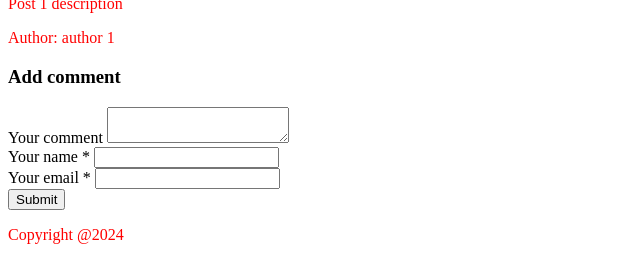
After one commit to dm-prokopenko-w/miniblog, a Django app: page /1/ in a window 1280 px wide. The commit adds this page. Shown: the part 598-858 px from the top of the page, without its empty margins (0-640 px from the left). Run offline with Django 5.2, Linux system fonts and the light colour scheme; data comes from the database, SQL or seed files in the repository; both versions use the stored data as it was after the commit.

Commit message:
add image and comments form

```diff
--- a/myblog/blog/admin.py
+++ b/myblog/blog/admin.py
@@ -1,6 +1,10 @@
 from django.contrib import admin
-from .models import Post
+from .models import Post, Comments
 
 @admin.register(Post)
 class PostAdmin(admin.ModelAdmin):
     list_display = ('title', 'author')
+
+@admin.register(Comments)
+class CommentsAdmin(admin.ModelAdmin):
+    list_display = ('name', 'post')
--- a/myblog/blog/models.py
+++ b/myblog/blog/models.py
@@ -5,6 +5,7 @@ class Post(models.Model):
     description = models.TextField('Description post')
     author = models.CharField('Name author',max_length=100)
     date = models.DateField('Data post')
+    img = models.ImageField('Images', upload_to='image/%Y')
 
     def __str__(self):
         return f'{self.title}, {self.author}'
@@ -12,3 +13,17 @@ class Post(models.Model):
     class Meta:
         verbose_name = "Post"
         verbose_name_plural = "Posts"
+
+
+class Comments(models.Model):
+    email = models.EmailField()
+    name = models.CharField('Name', max_length=50)
+    text_comments = models.TextField('Text comments', max_length=2000)
+    post = models.ForeignKey(Post, verbose_name='Posts', on_delete=models.CASCADE)
+
+    def __str__(self):
+        return f'{self.name}, {self.post}'
+
+    class Meta:
+        verbose_name = "Comment"
+        verbose_name_plural = "Comments"
--- a/myblog/blog/urls.py
+++ b/myblog/blog/urls.py
@@ -1,4 +1,5 @@
 from django.urls import path
 from .import views
 
-urlpatterns = [path('', views.PostView.as_view())]
+urlpatterns = [path('', views.PostView.as_view()),
+               path('<int:pk>/', views.PostDetail.as_view())]
--- a/myblog/blog/views.py
+++ b/myblog/blog/views.py
@@ -1,4 +1,5 @@
 from django.shortcuts import render
+from django.template.context_processors import request
 from django.views.generic.base import View
 from .models import Post
 
@@ -6,3 +7,9 @@ class PostView(View):
     def get(self, request):
         posts = Post.objects.all()
         return render(request, 'blog/blog.html', {'post_list': posts})
+
+
+class PostDetail(View):
+    def get(self, request, pk):
+       post = Post.objects.get(id=pk)
+       return render(request, 'blog/blog_detail.html', {'post': post})
--- a/myblog/myblog/settings.py
+++ b/myblog/myblog/settings.py
@@ -13,7 +13,7 @@ https://docs.djangoproject.com/en/5.1/ref/settings/
 from pathlib import Path
 import os
 
-from django.conf.global_settings import STATICFILES_DIRS
+from django.conf.global_settings import STATICFILES_DIRS, MEDIA_ROOT, MEDIA_URL
 
 # Build paths inside the project like this: BASE_DIR / 'subdir'.
 BASE_DIR = Path(__file__).resolve().parent.parent
@@ -126,3 +126,6 @@ STATICFILES_DIRS = [STATIC_DIR]
 # https://docs.djangoproject.com/en/5.1/ref/settings/#default-auto-field
 
 DEFAULT_AUTO_FIELD = 'django.db.models.BigAutoField'
+
+MEDIA_ROOT = os.path.join(BASE_DIR, 'media')
+MEDIA_URL = '/media/'
--- a/myblog/myblog/urls.py
+++ b/myblog/myblog/urls.py
@@ -16,8 +16,13 @@ Including another URLconf
 """
 from django.contrib import admin
 from django.urls import path, include
+from django.conf import settings
+from django.conf.urls.static import static
 
 urlpatterns = [
     path('admin/', admin.site.urls),
     path('', include('blog.urls'))
 ]
+
+if settings.DEBUG:
+    urlpatterns += static(settings.MEDIA_URL, document_root=settings.MEDIA_ROOT)
--- /dev/null
+++ b/myblog/templates/blog/blog_detail.html
@@ -0,0 +1,67 @@
+{% load static %}
+<html lang="en" xmlns="http://www.w3.org/1999/html">
+<head>
+    <title>My blog</title>
+    <meta http-equiv="Content-type" content="text/html; charset=utf-8" />
+    <link rel="stylesheet" href="{% static 'css/style.css'%}" type="text/css" media="all" />
+
+    <link rel="shortcut icon" href="css/images/favicon.ico" />
+
+</head>
+<body>
+<div class="shell">
+  <div class="border">
+
+    <div id="navigation">
+        <ul>
+          <li><a href="/" class="active">Main</a></li>
+          <li><a href="/admin" class="active">Admin panel</a></li>
+        </ul>
+    </div>
+
+    <div id="main">
+      <div id="content" class="left">
+        <div class="projects">
+          <h3>{{ post.title }}</h3>
+            <p align="center">
+                <img src=" post.img.url" width="50%" />
+            </p>
+              <div class="item">
+                  <div class="text left">
+                      <p>{{ post.description }}</p>
+                      <p>Author: {{ post.author }}</p>
+                  </div>
+                  <div class="cl"></div>
+              </div>
+            </div>
+        </div>
+        <div class="form-comment">
+            <h3>Add comment</h3>
+            <div>
+                <form action="#" method="post">
+                    <div>
+                        <label> Your comment </label>
+                        <textarea name="text_comments"></textarea>
+                    </div>
+                    <div>
+                        <label> Your name * </label>
+                        <input type="text" name="name">
+                    </div>
+                    <div>
+                        <label> Your email * </label>
+                        <input type="email" name="email">
+                    </div>
+                    <div>
+                        <input type="submit">
+                    </div>
+                </form>
+            </div>
+        </div>
+        <div class="cl"></div>
+    </div>
+    <div id="footer">
+        <p class="copy right">Copyright @2024</p>
+    </div>
+</div>
+</body>
+</html>
```
Also changed, not shown: myblog/templates/blog/blog.html (+4 -4 lines), myblog/blog/migrations/0002_post_img.py (added), myblog/blog/migrations/0003_comments.py (added), myblog/db.sqlite3, myblog/media/image/2024/IMG_20230911_122728.jpg (added), myblog/media/image/2024/IMG_20230911_123301.jpg (added).
